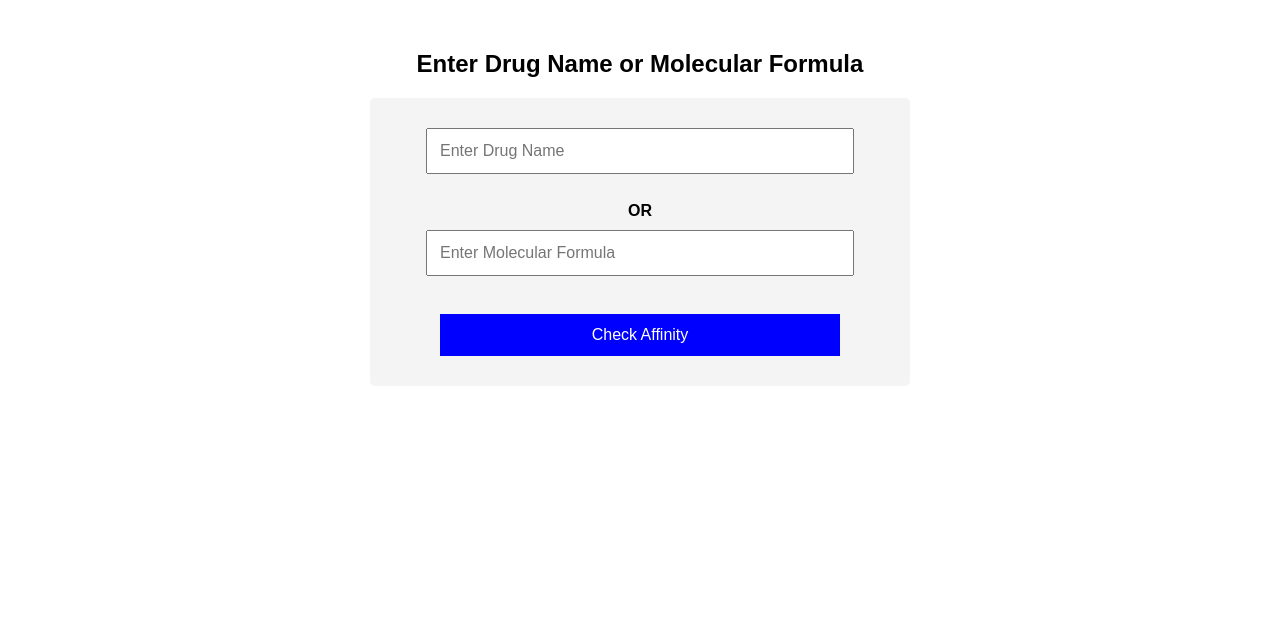
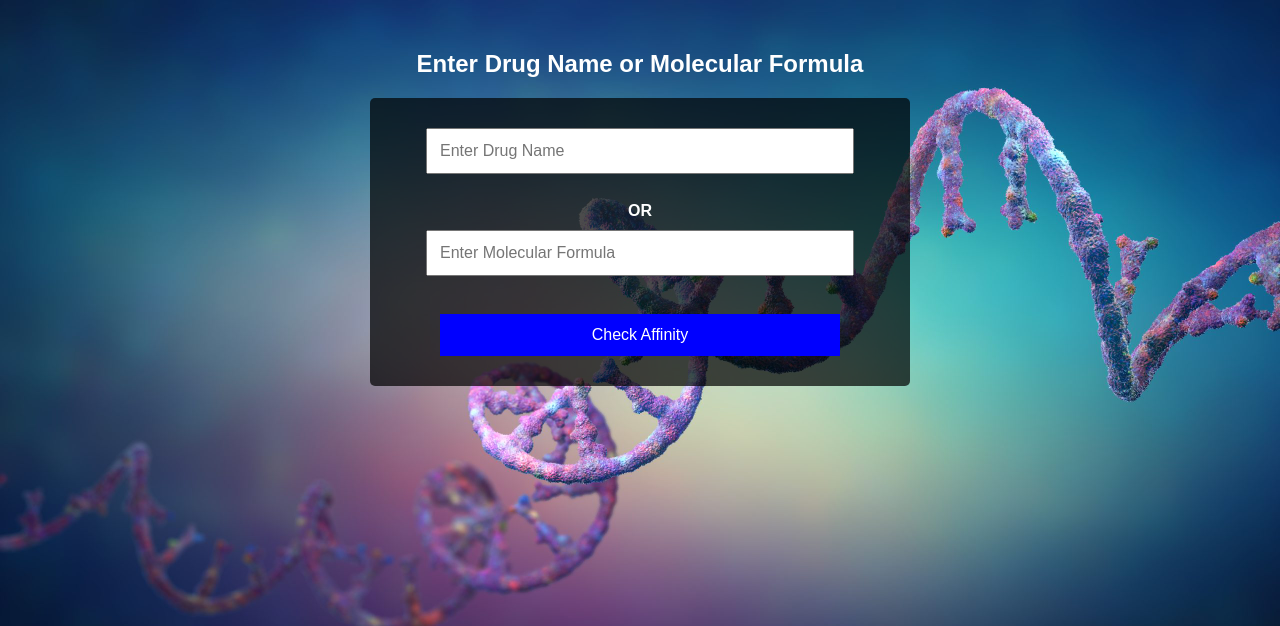
Before and after one commit to MohammedAdain/drug_repurposing_server, a FastAPI app: page / in a window 1280 px wide. Shown: the top 626 px of the page. Run offline with FastAPI, Linux system fonts and the light colour scheme.

Commit message:
add background image, thanks to sheraz

```diff
--- a/main.py
+++ b/main.py
@@ -11,8 +11,13 @@ from gensim.models import word2vec
 from mol2vec.features import mol2alt_sentence, MolSentence, DfVec
 from sklearn.metrics import mean_absolute_error, mean_squared_error,r2_score
 
+from fastapi.staticfiles import StaticFiles
+
 
 app = FastAPI()
+
+# Serve static files (e.g., images, CSS)
+app.mount("/static", StaticFiles(directory="static"), name="static")
 
 # Jinja2 for rendering HTML templates
 templates = Jinja2Templates(directory="templates")
--- a/templates/form.html
+++ b/templates/form.html
@@ -9,9 +9,13 @@
             font-family: Arial, sans-serif;
             text-align: center;
             margin: 50px;
+            background-image: url('/static/hacklytics_dna_background.jpg');
+            background-size: cover;
+            color: white;
         }
         form {
-            background: #f4f4f4;
+            /* background: #f4f4f4; */
+            background: rgba(0, 0, 0, 0.7); /* Transparent dark background */
             padding: 20px;
             border-radius: 5px;
             display: inline-block;
```
Also changed, not shown: templates/result.html (+8 -3 lines), static/hacklytics_dna_background.jpg (added).
